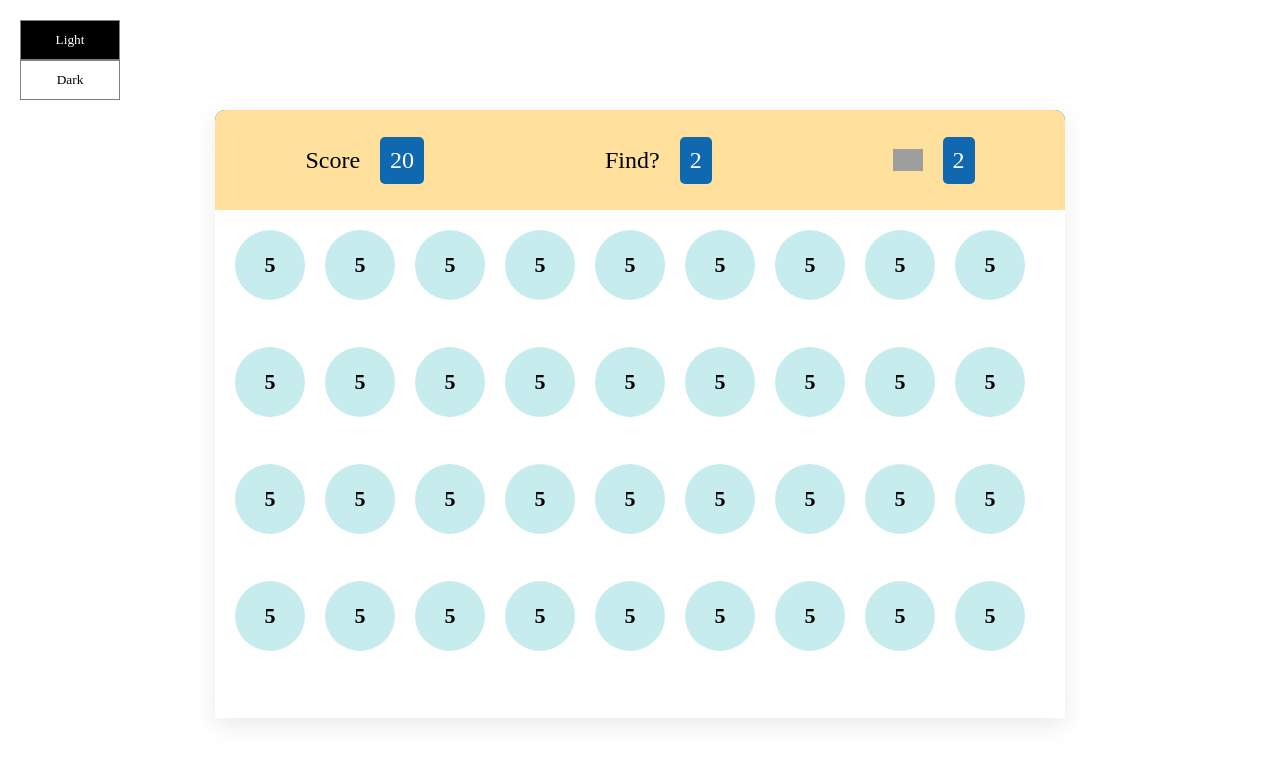
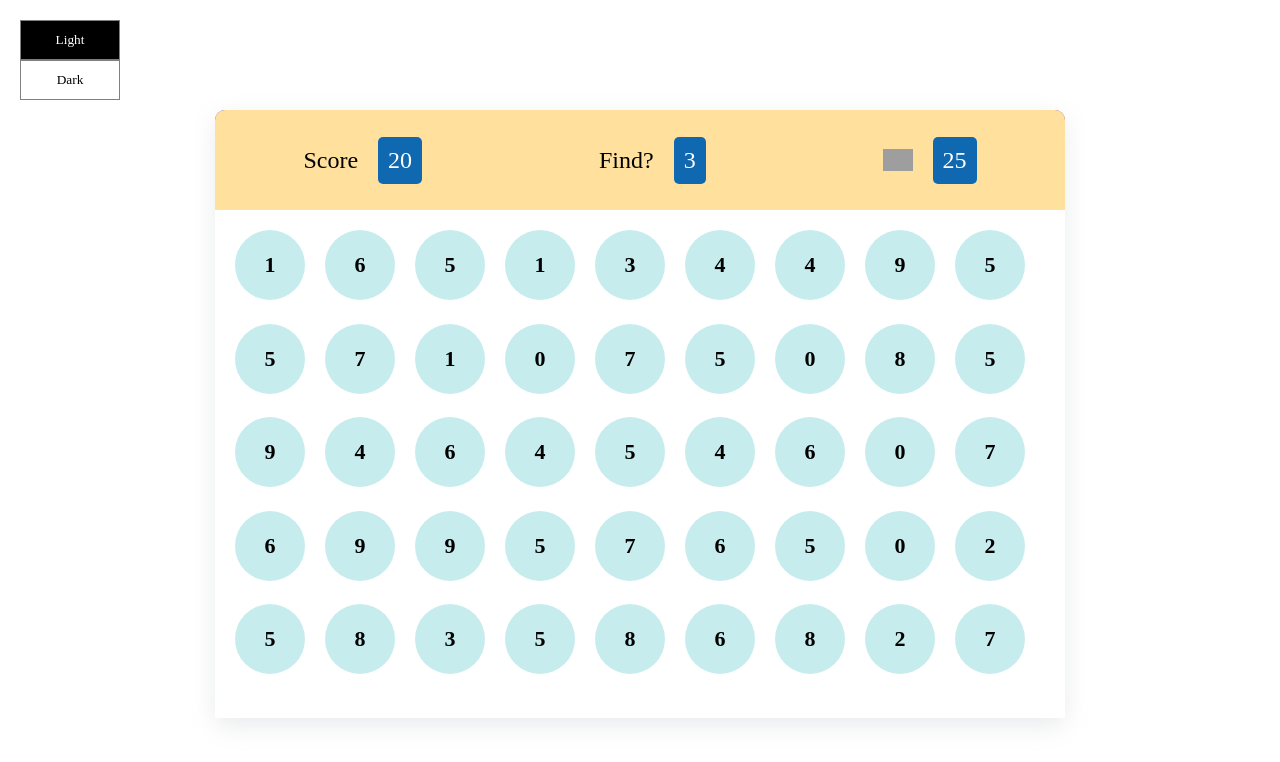
Before and after one commit to pratiksingh5/colorguessinggame, a plain HTML site: page index.html in a window 1280 px wide. Drawn offline with Linux system fonts and the light colour scheme; grey boxes are pictures that could not be loaded.

Commit message:
added timer

```diff
--- a/index.html
+++ b/index.html
@@ -21,15 +21,16 @@
                 </div>
                 <div class="info">
                     Find?
-                    <span>2</span>
+                    <span id="guessNumber">2</span>
                 </div>
                 <div class="info">
                     <img src="https://static.vecteezy.com/system/resources/previews/019/873/851/original/clock-icon-transparent-free-icon-free-png.png" alt="" width="30px">
-                    <span>2</span>
+                    <span id="clock">2</span>
                 </div>
             </div>
             <div class="canvas">
-                <!-- <div class="circle"></div> -->
+                <div class="circle">1</div>
+
             </div>
         </div>
     </div>
--- a/script.js
+++ b/script.js
@@ -27,17 +27,58 @@ light.addEventListener("click", function(){
 
 let circle = document.querySelector('.circle');
 let canvas = document.querySelector('.canvas');
+let guessNumber = document.querySelector('#guessNumber');
+
+guessNumber.innerHTML = getRandomNumber();
 
 function makeCircles(){
-    console.log("Circle creation starts");
+  for(let i =0; i< 44; i++){
+    let cloneCircle = circle.cloneNode(true);
+    let random = getRandomNumber();
+    cloneCircle.textContent = random;
+    canvas.appendChild(cloneCircle)
+  }
+}
+
+makeCircles();
+
+function getRandomNumber(){
+  let random = Math.random() * 10;
+  random = Math.floor(random);
+  return random;
+}
 
 
-    for(let i = 0; i < 36 ; i++){
-        // canvas.innerHTML = `<div class="circle">5</div>`;
-        canvas.innerHTML = canvas.innerHTML +`<div class="circle">5</div>`
-        console.log('circle created', i)
-    }
 
+// function makeCircles(){
+//     console.log("Circle creation starts");
+
+
+//     for(let i = 0; i < 36 ; i++){
+//         // canvas.innerHTML = `<div class="circle">5</div>`;
+//         canvas.innerHTML = canvas.innerHTML +`<div class="circle">5</div>`
+//         console.log('circle created', i)
+//     }
+
+// }
+
+// makeCircles()
+
+
+
+
+// TIMER KE CODE ME
+// setInterval(function, time)
+
+
+let timeLeft = 30;
+let clock = document.querySelector('#clock')
+
+function decreaseTime(){
+   if(timeLeft > 0){
+    timeLeft = timeLeft - 1;
+    clock.innerHTML = timeLeft;
+   }
 }
 
-makeCircles()
+setInterval(decreaseTime, 1000)
```
Also changed, not shown: function.js (added, +19 -0 lines).
